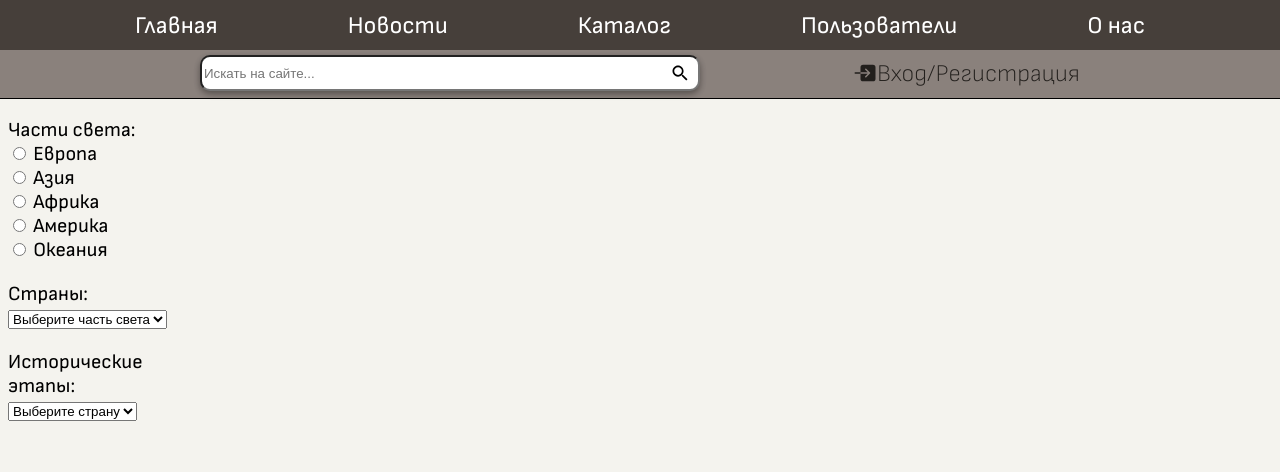
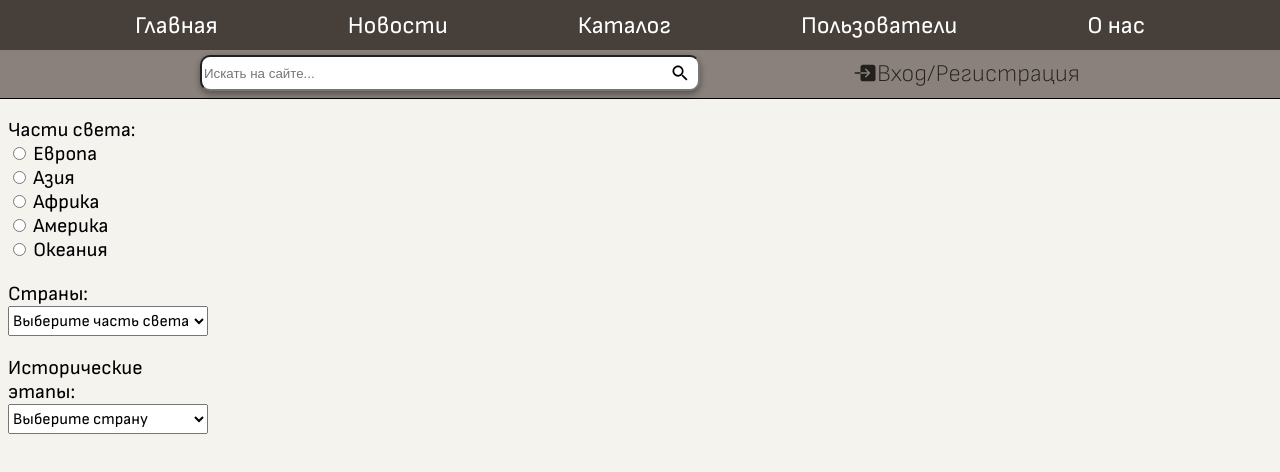
Before and after one commit to fridalif/collectioner_site, a Next.js app in the folder frontend/: page /catalog in a window 1280 px wide. Shown: the top 472 px of the page. Built offline with nearby package versions, Linux system fonts and the light colour scheme; no server answers.

Commit message:
changed font size and font-family

```diff
--- a/frontend/src/components/Catalog/Catalog.jsx
+++ b/frontend/src/components/Catalog/Catalog.jsx
@@ -24,13 +24,13 @@ export function Catalog(){
                 </div>
                 <div className={styles.catalogSideBarFilterBlock}>
                     Страны:<br />
-                    <select id='selectCountry' onChange={()=>setCountry(document.getElementById('selectCountry').value)}>
+                    <select id='selectCountry' className={styles.selecter} onChange={()=>setCountry(document.getElementById('selectCountry').value)}>
                         <option value={null}>{worldPart !== null ? <>Страны</> : <>Выберите часть света</>}</option>
                     </select>
                 </div>
                 <div className={styles.catalogSideBarFilterBlock}>
                     Исторические этапы: <br />
-                    <select id='selectHistoryMoment' onChange={()=>setHistoryMoment(document.getElementById('selectHistoryMoment').value)}>
+                    <select id='selectHistoryMoment' className={styles.selecter} onChange={()=>setHistoryMoment(document.getElementById('selectHistoryMoment').value)}>
                         <option value={null}>{country === null ? <>Выберите страну</>:<>Исторические этапы</>}</option>
                     </select>
                 </div>
--- a/frontend/src/components/Catalog/Catalog.module.css
+++ b/frontend/src/components/Catalog/Catalog.module.css
@@ -29,3 +29,10 @@
     font-size:20px;
     width:200px;
 }
+
+.selecter{
+    width: 200px;
+    height: 30px;
+    font-size: 16px;
+    font-family: 'Sofia-Sans';
+}
```
